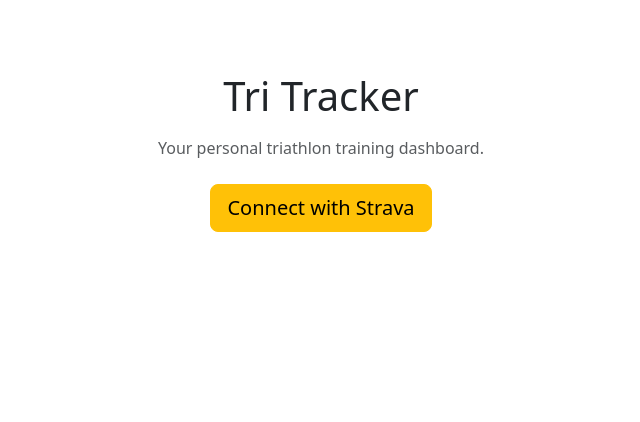
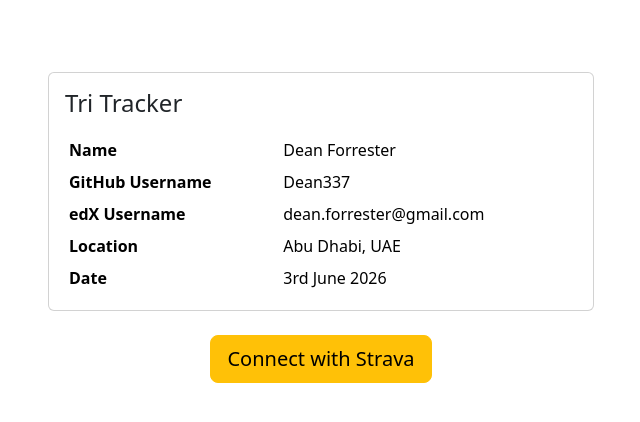
Before and after one commit to Dean337/tri-tracker, a Flask app: page / in a window 1280 px wide. Shown: the part 56-478 px from the top of the page, without its empty margins (319-959 px from the left). Run offline with Flask 3, Linux system fonts and the light colour scheme.

Commit message:
Updated first screen with info required for CS50 submission so that it's easier to screen-record a demo

```diff
--- a/templates/index.html
+++ b/templates/index.html
@@ -2,10 +2,24 @@
 {% block title %}Tri Tracker{% endblock %}
 {% block content %}
 <div class="row justify-content-center mt-5">
-    <div class="col-md-6 text-center">
-        <h1 class="mb-3">Tri Tracker</h1>
-        <p class="text-muted mb-4">Your personal triathlon training dashboard.</p>
-        <a href="{{ auth_url }}" class="btn btn-warning btn-lg">Connect with Strava</a>
+    <div class="col-md-6">
+        <div class="card mb-4">
+            <div class="card-body">
+                <h4 class="card-title mb-3">Tri Tracker</h4>
+                <table class="table table-borderless table-sm mb-0">
+                    <tbody>
+                        <tr><th scope="row">Name</th><td>Dean Forrester</td></tr>
+                        <tr><th scope="row">GitHub Username</th><td>Dean337</td></tr>
+                        <tr><th scope="row">edX Username</th><td>dean.forrester@gmail.com</td></tr>
+                        <tr><th scope="row">Location</th><td>Abu Dhabi, UAE</td></tr>
+                        <tr><th scope="row">Date</th><td>3rd June 2026</td></tr>
+                    </tbody>
+                </table>
+            </div>
+        </div>
+        <div class="text-center">
+            <a href="{{ auth_url }}" class="btn btn-warning btn-lg">Connect with Strava</a>
+        </div>
     </div>
 </div>
 {% endblock %}
```
Also changed, not shown: README.md, 1 other file.
